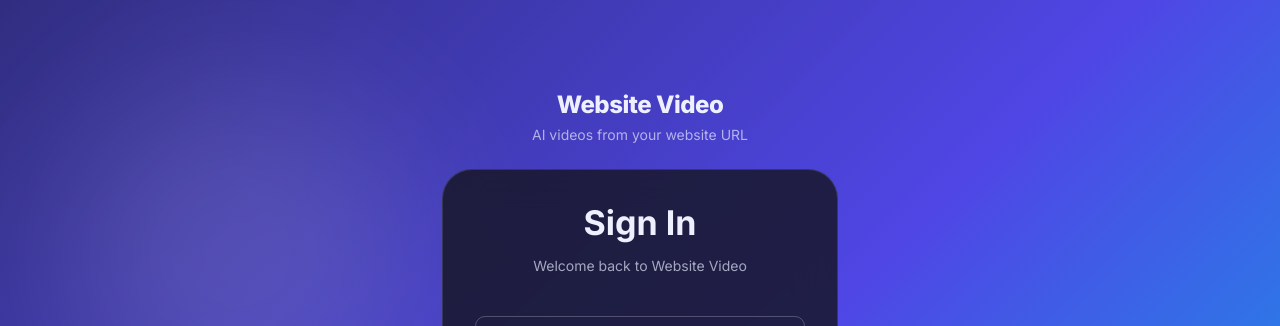
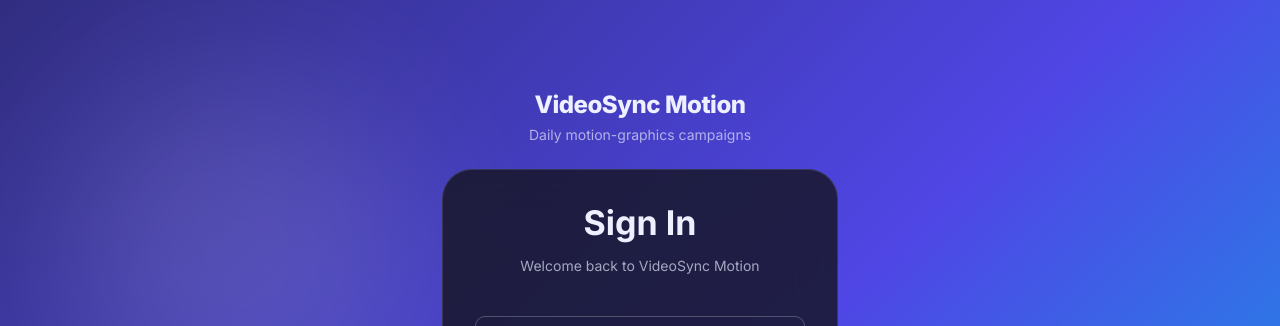
Before and after one commit to hthuku95/videosync_motion, a React (Vite) app: page /login in a window 1280 px wide. Shown: the top 326 px of the page. Built offline with nearby package versions, Linux system fonts and the light colour scheme; no server answers.

Commit message:
fix(shell): full-width footer + per-app branding

```diff
--- a/src/components/auth/LoginForm.tsx
+++ b/src/components/auth/LoginForm.tsx
@@ -36,7 +36,7 @@
         Sign In
       </Typography>
       <Typography variant="body2" color="text.secondary" textAlign="center" mb={3}>
-        Welcome back to Website Video
+        Welcome back to VideoSync Motion
       </Typography>
 
       {error && (
--- a/src/components/auth/RegisterForm.tsx
+++ b/src/components/auth/RegisterForm.tsx
@@ -72,7 +72,7 @@
         Create Account
       </Typography>
       <Typography variant="body2" color="text.secondary" textAlign="center" mb={3}>
-        Get your videos from your website URL
+        Daily motion-graphics campaigns
       </Typography>
 
       {error && (
--- a/src/components/layout/AppLayout.tsx
+++ b/src/components/layout/AppLayout.tsx
@@ -22,7 +22,8 @@
   };
 
   return (
-    <Box sx={{ display: 'flex', height: '100dvh', overflow: 'hidden' }}>
+    <Box sx={{ display: 'flex', flexDirection: 'column', height: '100dvh', overflow: 'hidden' }}>
+      <Box sx={{ display: 'flex', flex: '1 1 auto', minHeight: 0 }}>
       <TopBar onMenuClick={handleDrawerToggle} />
 
       {isMobile ? (
@@ -59,8 +60,9 @@
             <Outlet />
           </motion.div>
         </AnimatePresence>
-        <Footer appName="VideoSync Motion" />
       </Box>
+      </Box>
+      <Footer appName="VideoSync Motion" />
     </Box>
   );
 }
--- a/src/components/layout/AuthLayout.tsx
+++ b/src/components/layout/AuthLayout.tsx
@@ -51,10 +51,10 @@
               variant="h5"
               sx={{ fontWeight: 800, color: '#eef0ff', letterSpacing: '-0.02em' }}
             >
-              Website Video
+              VideoSync Motion
             </Typography>
             <Typography variant="body2" sx={{ color: 'rgba(238,240,255,0.65)', mt: 0.5 }}>
-              AI videos from your website URL
+              Daily motion-graphics campaigns
             </Typography>
           </Box>
 
--- a/src/components/layout/Sidebar.tsx
+++ b/src/components/layout/Sidebar.tsx
@@ -66,11 +66,11 @@
           <Box
             component="img"
             src="/favicon.svg"
-            alt="Website Video"
+            alt="VideoSync Motion"
             sx={{ width: 28, height: 28 }}
           />
           <Box>
-            <Box sx={{ fontWeight: 800, fontSize: 15, lineHeight: 1.1 }}>Website Video</Box>
+            <Box sx={{ fontWeight: 800, fontSize: 15, lineHeight: 1.1 }}>VideoSync Motion</Box>
             <Box sx={{ fontSize: 11, color: 'text.secondary', lineHeight: 1.2 }}>
               URL to Video
             </Box>
--- a/src/components/layout/TopBar.tsx
+++ b/src/components/layout/TopBar.tsx
@@ -63,7 +63,7 @@
             flexGrow: 1,
           }}
         >
-          Website Video
+          VideoSync Motion
         </Typography>
 
         <Box sx={{ display: 'flex', alignItems: 'center', gap: 1 }}>
```
